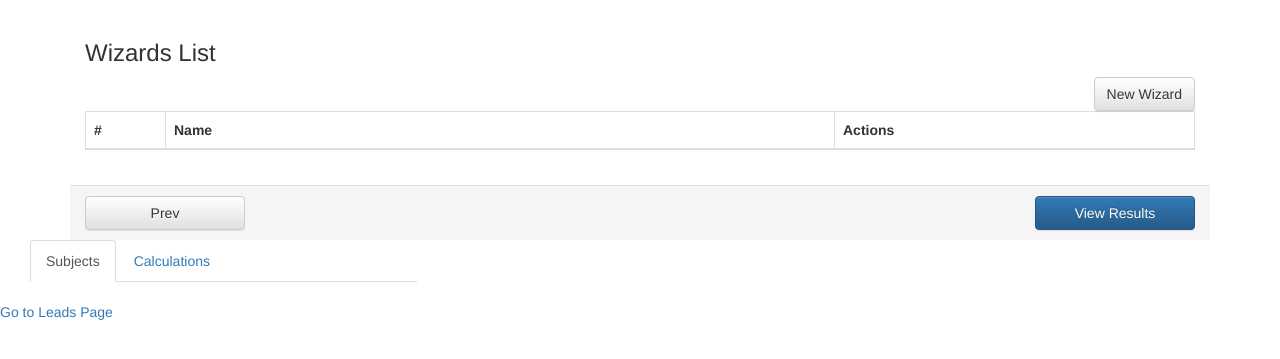
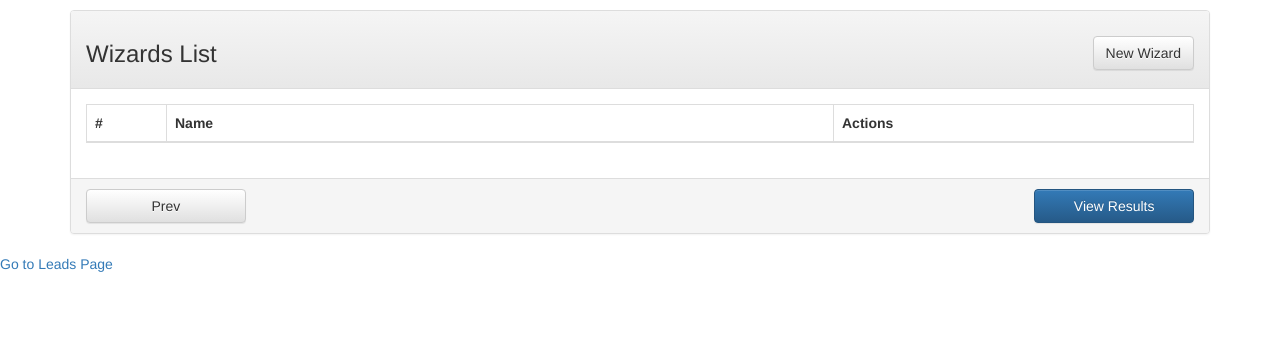
Before and after one commit to ecmascriptguru/qna, a PHP site: page /admin.php in a window 1280 px wide. Shown: the part 46-405 px from the top of the page. Run offline with PHP 8.4, Linux system fonts and the light colour scheme; lists and menus that the app fills with data are empty; some libraries are stand-ins or nearby versions.

Commit message:
some tweaking

```diff
--- a/admin-templates.html
+++ b/admin-templates.html
@@ -125,7 +125,7 @@
 
 <!-- Template for wizards table in the first page of admin Tool -->
 <script id="wizards-list-template" type="text/x-handlebars-template">
-    <!--<div class="panel panel-default">-->
+    <div class="panel panel-default">
         <div class="panel-heading">
             <h3>{{title}}</h3>
             <button class="btn btn-default pull-right new-wizard" id="new-wizard-button">New Wizard</button>
@@ -143,7 +143,7 @@
                 </div>
             </div>
         </div>
-    <!--</div>-->
+    </div>
 </script>
 
 <!-- Template for the button to add a new answer option in subject create/update form. -->
--- a/admin.php
+++ b/admin.php
@@ -50,7 +50,8 @@
         </div>
 
         <div class="container-fluid" >
-            <div id="subjects-panel" class="panel panel-default content col-md-8 col-xs-12">
+            <div id="subjects-panel" class="content col-md-8 col-xs-12">
+                <div class="panel panel-default">
                     <div class="panel-heading">
                         <h3>Wizard Management</h3>
                     </div>
@@ -87,8 +88,10 @@
                         <button class="btn btn-default" id="subjects-panel-back-to-wizards">Back To Wizards</button>
                     </div>
                 </div>
+            </div>
 
-            <div class="panel panel-default content col-md-8 col-xs-12" id="new-subject-panel">
+            <div class="content col-md-8 col-xs-12" id="new-subject-panel">
+                <div class="panel panel-default">
                     <div class="panel-heading">
                         <h3>Create/Update a new Subject</h3>
                     </div>
@@ -145,8 +148,10 @@
                         </div>
                     </div>
                 </div>
+            </div>
 
-            <div class="panel panel-default content col-md-8 col-xs-12" id="new-calculation-panel">
+            <div class="content col-md-8 col-xs-12" id="new-calculation-panel">
+                <div class="panel panel-default">
                     <div class="panel-heading">
                         <h3>Create/Update a Calculation</h3>
                     </div>
@@ -183,8 +188,10 @@
                         </div>
                     </div>
                 </div>
+            </div>
 
-            <div class="panel panel-default content col-md-8 col-xs-12" id="new-analysis-panel">
+            <div class="content col-md-8 col-xs-12" id="new-analysis-panel">
+                <div class="panel panel-default">
                     <div class="panel-heading">
                         <h3>Create/Update an Analysis</h3>
                     </div>
@@ -297,8 +304,9 @@
                         </div>
                     </div>
                 </div>
+            </div>
 
-            <div id="new-analysis-dictionary-tab" class="col-md-4 col-xs-12">
+            <div id="new-analysis-dictionary-tab" class="content col-md-4 col-xs-12">
                 <ul class="nav nav-tabs">
                     <li role="presentation" class="active"><a href="#new-analysis-dictionary-subjects">Subjects</a></li>
                     <li role="presentation"><a href="#new-analysis-dictionary-calculations">Calculations</a></li>
```
Lines whose indentation alone changed are shown as unchanged.
